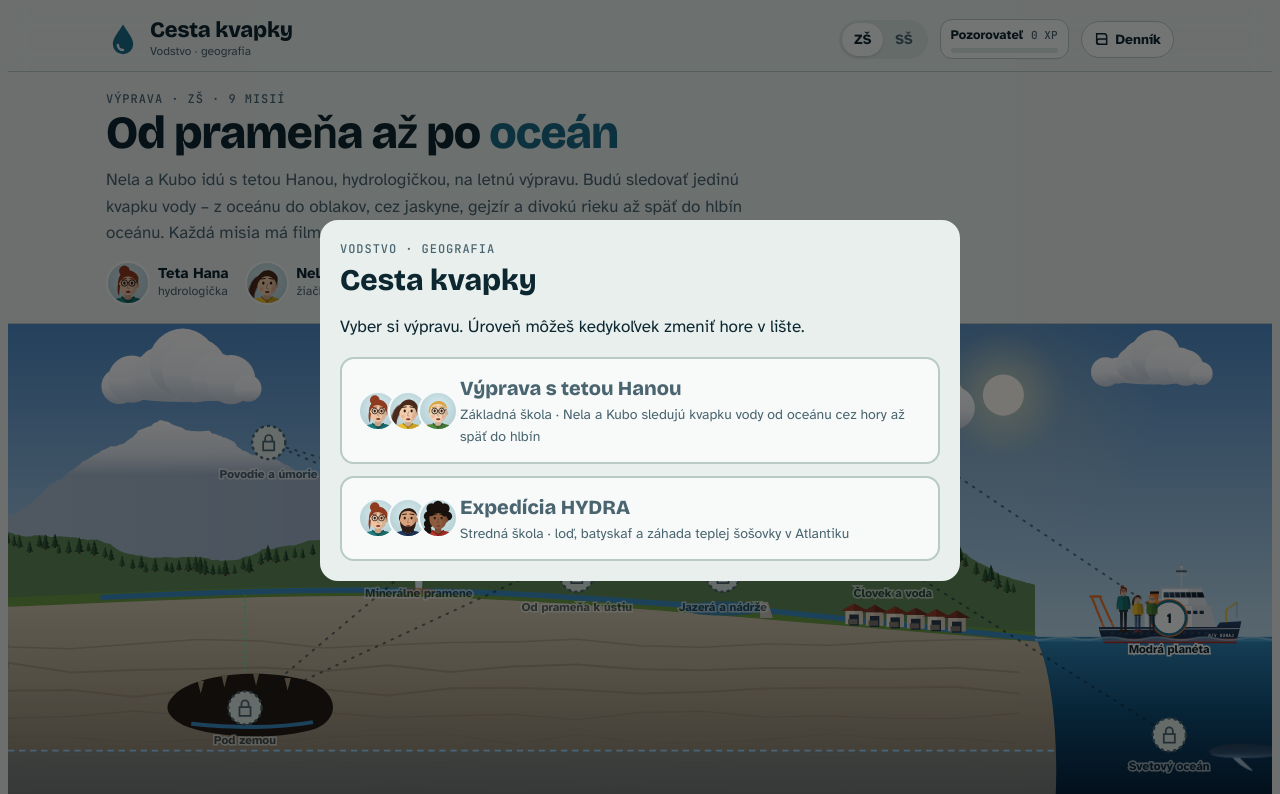
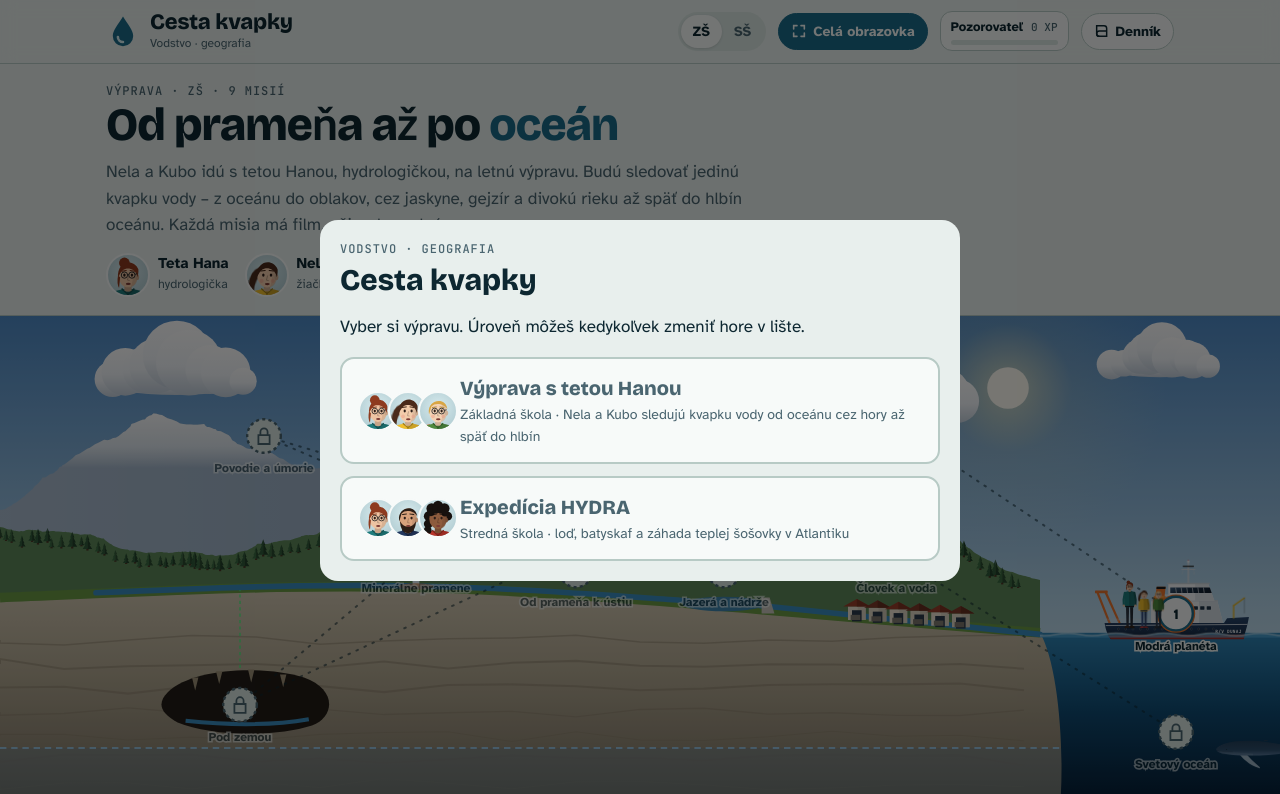
Before and after one commit to sopkomir/cesta-kvapky, a plain HTML site: page index.html in a window 1280 px wide. Shown: the top 794 px of the page. Drawn offline with nearby package versions, Linux system fonts and the light colour scheme.

Commit message:
Oprava kvoli iframe

```diff
--- a/index.html
+++ b/index.html
@@ -1,3 +1,4 @@
+<!doctype html><html lang="sk"><head><meta charset="utf-8"><meta name="viewport" content="width=device-width, initial-scale=1, viewport-fit=cover"><style>body{margin:0;font:14px system-ui,sans-serif}img{max-width:100%}</style>
 <title>Cesta kvapky</title>
 <meta name="claude:viewport-fit-sides" content="cover">
 <link rel="preconnect" href="https://fonts.googleapis.com">
@@ -220,7 +221,9 @@ input[type=range]{width:100%;accent-color:var(--water);height:28px}
 .rk-bar{grid-column:1/-1;height:5px;border-radius:3px;background:var(--surface2);overflow:hidden;margin-top:3px}
 .rk-bar i{display:block;height:100%;background:linear-gradient(90deg,var(--water),var(--mineral));border-radius:3px;transition:width .8s}
 .rk-bar.big{height:10px;margin:6px 0}
-@media (max-width:480px){.brand>svg{display:none}.top-in{gap:8px}.brand h1{font-size:18px}.iconbtn{padding:7px 9px}}
+.fsbtn{background:var(--water);color:var(--surface);border-color:var(--water)}
+@media (max-width:760px){.fsbtn span{display:none}}
+@media (max-width:480px){.brand small{display:none!important}.rankc{display:none}.brand h1{white-space:nowrap}.brand>svg{display:none}.top-in{gap:8px}.brand h1{font-size:18px}.iconbtn{padding:7px 9px}}
 @media (max-width:520px){.rankc .rk-x{display:none}.rankc .rk-n{max-width:84px;font-size:12px}.lvl button{padding:6px 9px}}
 .st.locked{opacity:.62}.st.locked .n{border-color:var(--muted);color:var(--muted)}
 .st small.eyebrow{font-size:11px}
@@ -341,7 +344,7 @@ input[type=range]{width:100%;accent-color:var(--water);height:28px}
 .bagsg{transform:scaleY(0)}.bagsup .bagsg{transform:scaleY(1);transition:transform .7s cubic-bezier(.3,1.6,.5,1)}
 
 @media (prefers-reduced-motion: reduce){ *,*::before,*::after{animation-duration:.01ms!important;animation-iteration-count:1!important;transition-duration:.01ms!important} }
-</style>
+</style></head><body>
 
 <header class="top">
   <div class="top-in wrap">
@@ -353,6 +356,7 @@ input[type=range]{width:100%;accent-color:var(--water);height:28px}
       <button id="lv-zs" aria-pressed="false">ZŠ</button>
       <button id="lv-ss" aria-pressed="false">SŠ</button>
     </div>
+    <button class="iconbtn fsbtn" id="btn-fs" aria-label="Celá obrazovka" title="Celá obrazovka"><svg width="16" height="16" viewBox="0 0 24 24" fill="none" stroke="currentColor" stroke-width="2.4" stroke-linecap="round" aria-hidden="true"><path class="fs-in" d="M4 9V4h5M20 9V4h-5M4 15v5h5M20 15v5h-5"/><path class="fs-out" d="M9 4v5H4M15 4v5h5M9 20v-5H4M15 20v-5h5" style="display:none"/></svg><span>Celá obrazovka</span></button>
     <button class="rankc" id="rankc" aria-label="Hodnosť a denník"></button>
     <button class="iconbtn" id="btn-gl" aria-label="Denník a slovník">
       <svg width="16" height="16" viewBox="0 0 24 24" fill="none" stroke="currentColor" stroke-width="2.2" aria-hidden="true"><path d="M4 4h11a4 4 0 0 1 4 4v12H8a4 4 0 0 1-4-4z"/><path d="M8 20a4 4 0 0 1 0-8h11"/></svg><span>Denník</span>
@@ -2128,6 +2132,13 @@ function diary(){const lv=L(),p=P();const r=rank();
 $('#btn-gl').onclick=diary;$('#rankc').onclick=diary;
 $('#ov').onclick=e=>{if(e.target.id==='ov')$('#ov').hidden=true};
 
+// fullscreen (works inside an iframe with allowfullscreen; otherwise opens a new tab)
+(function(){const b=$('#btn-fs');const de=document.documentElement;const can=document.fullscreenEnabled||document.webkitFullscreenEnabled;const inFrame=(()=>{try{return window.self!==window.top}catch(e){return true}})();
+  const isFs=()=>!!(document.fullscreenElement||document.webkitFullscreenElement);
+  const ico=()=>{const f=isFs();b.querySelector('.fs-in').style.display=f?'none':'';b.querySelector('.fs-out').style.display=f?'':'none';b.querySelector('span').textContent=f?'Zavrieť celú obrazovku':(can?'Celá obrazovka':'Otvoriť v novom okne')};
+  b.onclick=()=>{if(isFs()){(document.exitFullscreen||document.webkitExitFullscreen).call(document);return}
+    if(can){const r=(de.requestFullscreen||de.webkitRequestFullscreen).call(de);if(r&&r.catch)r.catch(()=>{if(inFrame)window.open(location.href,'_blank')})}else window.open(location.href,'_blank')};
+  document.addEventListener('fullscreenchange',ico);document.addEventListener('webkitfullscreenchange',ico);ico();})();
 // init
 renderHub();
 if(!S.level){$('#ov-card').innerHTML=`<div class="eyebrow">Vodstvo · geografia</div><h2 style="font-size:30px;margin-top:6px">Cesta kvapky</h2><p>Vyber si výpravu. Úroveň môžeš kedykoľvek zmeniť hore v lište.</p>
@@ -2135,4 +2146,4 @@ if(!S.level){$('#ov-card').innerHTML=`<div class="eyebrow">Vodstvo · geografia<
   <button data-l="ss"><span class="duo">${CAST.ss.map(k=>`<span class="gp">${portraitSVG(k)}</span>`).join('')}</span><span><b>Expedícia HYDRA</b><span>Stredná škola · loď, batyskaf a záhada teplej šošovky v Atlantiku</span></span></button></div>`;
   $('#ov').hidden=false;$$('.choose button').forEach(b=>b.onclick=()=>{setLevel(b.dataset.l);$('#ov').hidden=true})}
 requestAnimationFrame(()=>{const land=$('#land');const p=P();let c=ST.findIndex((s,i)=>isOpen(i)&&!p.d.includes(s.id));if(c<0)c=0;const svg=land.querySelector('svg');if(svg){const k=svg.getBoundingClientRect().width/1600;land.scrollLeft=Math.max(0,HM[c][0]*k-land.clientWidth/2)}});
-</script>
+</script></body></html>
```
